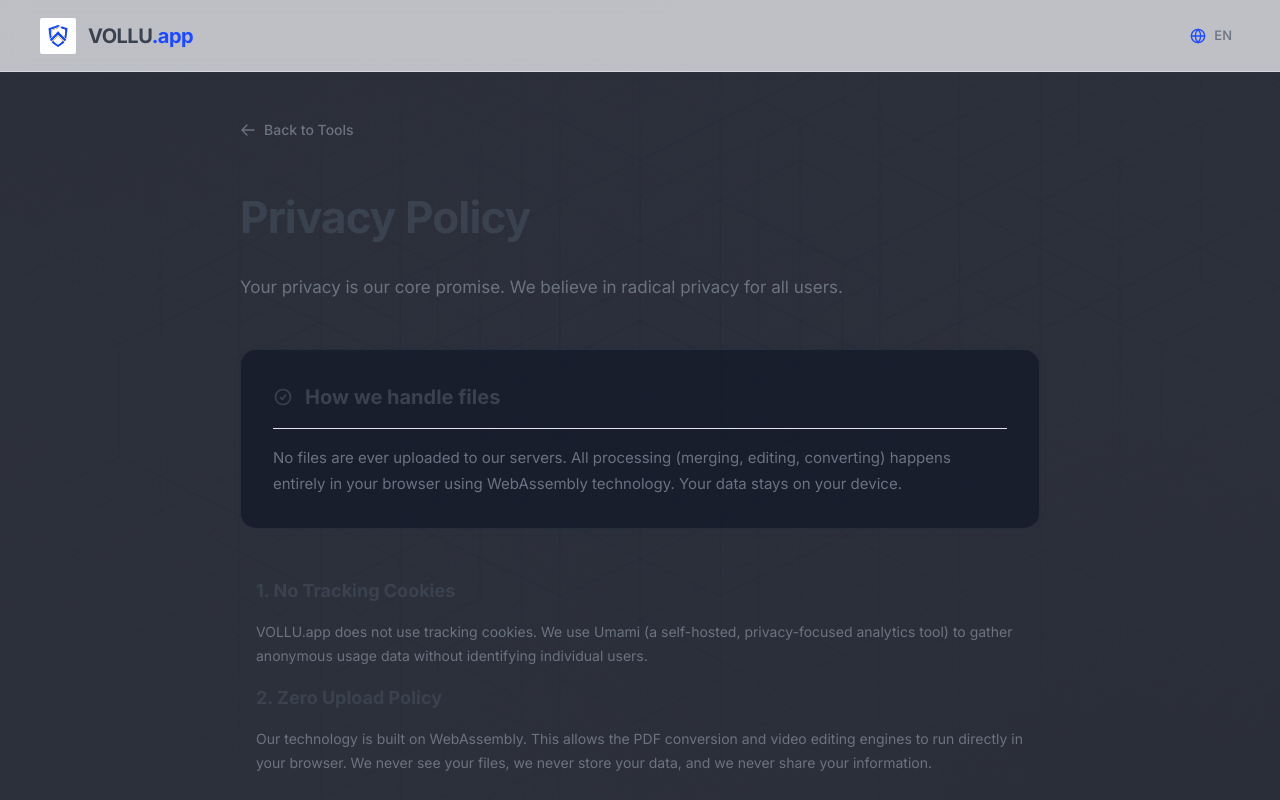
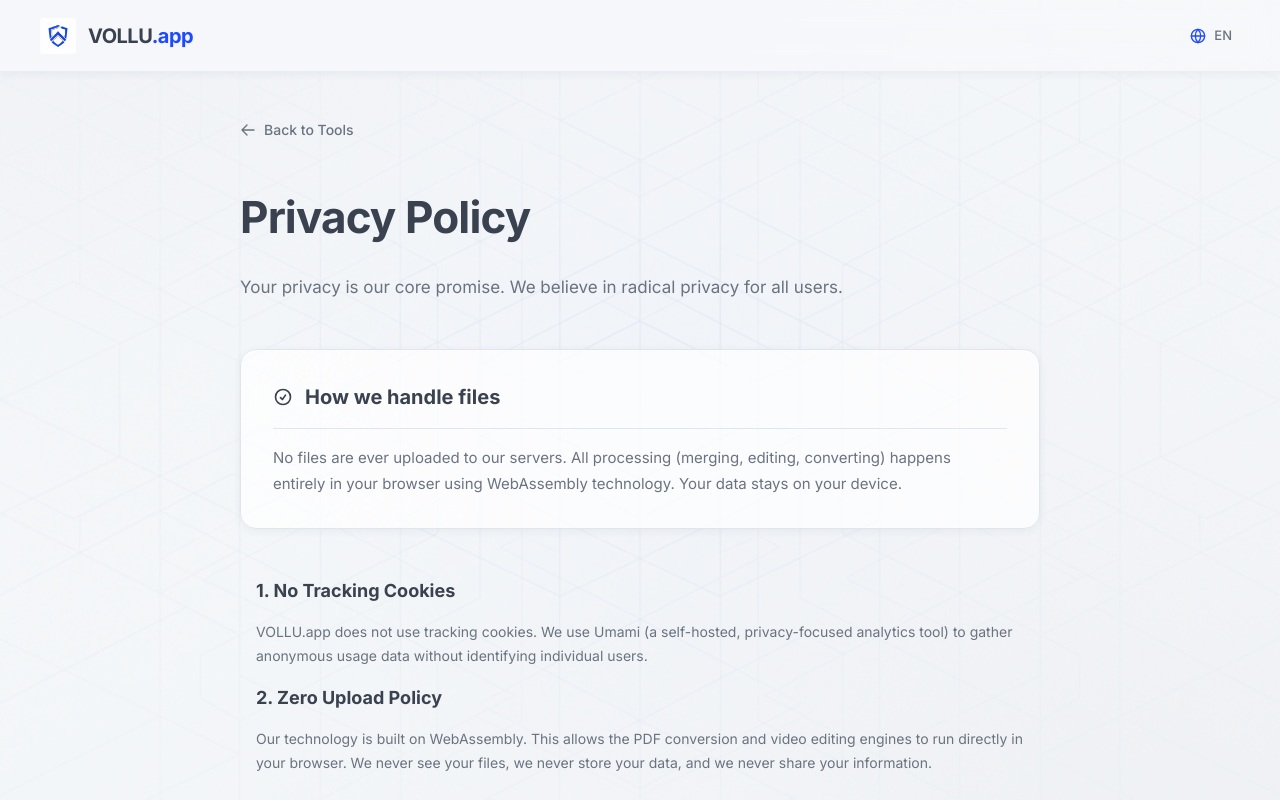
Before and after one commit to joaosoares-tech/vollu, a Next.js app: page /en/privacy in a window 1280 px wide. Shown: the top 800 px of the page. Built offline with nearby package versions, Linux system fonts and the light colour scheme.

Commit message:
style: revert to light theme as requested by user

```diff
--- a/src/app/[locale]/layout.tsx
+++ b/src/app/[locale]/layout.tsx
@@ -71,7 +71,7 @@ export default async function RootLayout({
   const t = await getTranslations('Layout');
 
   return (
-    <html lang={locale} className={cn(inter.variable, "dark")}>
+    <html lang={locale} className={inter.variable}>
       <body className={inter.className}>
         <NextIntlClientProvider messages={messages}>
           <div className="page-background" aria-hidden="true" />
--- a/src/app/globals.css
+++ b/src/app/globals.css
@@ -14,7 +14,7 @@
   }
 
   body {
-    @apply bg-bg text-dark font-sans dark:bg-dark-bg dark:text-dark-text;
+    @apply bg-bg text-dark font-sans;
     overflow-x: hidden;
     min-height: 100vh;
   }
@@ -22,7 +22,7 @@
 
 @layer utilities {
   .page-background {
-    @apply fixed inset-0 -z-10 bg-bg bg-page-pattern bg-cover bg-center bg-no-repeat opacity-[0.35] dark:bg-dark-bg dark:opacity-[0.15];
+    @apply fixed inset-0 -z-10 bg-bg bg-page-pattern bg-cover bg-center bg-no-repeat opacity-[0.35];
   }
   .page-background::after {
     content: '';
@@ -30,6 +30,6 @@
   }
 
   .glass-card {
-    @apply bg-card backdrop-blur-md border border-border shadow-sm dark:bg-dark-card dark:border-dark-border;
+    @apply bg-card backdrop-blur-md border border-border shadow-sm;
   }
 }
--- a/tailwind.config.js
+++ b/tailwind.config.js
@@ -10,7 +10,6 @@ module.exports = {
     extend: {
       colors: {
         bg: '#F7F9FB',
-        'dark-bg': '#0B0F1A',
         brand: {
           DEFAULT: '#1E4AFF',
           light: '#4A6FFF',
@@ -21,16 +20,11 @@ module.exports = {
           light: '#D4B96E',
         },
         dark: '#3A4250',
-        'dark-text': '#F1F5F9',
         secondary: '#6B7280',
         border: '#E1E6EE',
-        'dark-border': 'rgba(75, 85, 99, 0.3)',
         card: 'rgba(255, 255, 255, 0.72)',
-        'dark-card': 'rgba(17, 24, 39, 0.72)',
         glass: 'rgba(255, 255, 255, 0.55)',
-        'dark-glass': 'rgba(31, 41, 55, 0.55)',
         'glass-border': 'rgba(225, 230, 238, 0.6)',
-        'dark-glass-border': 'rgba(75, 85, 99, 0.4)',
         overlay: 'rgba(30, 74, 255, 0.04)',
       },
       boxShadow: {
```
